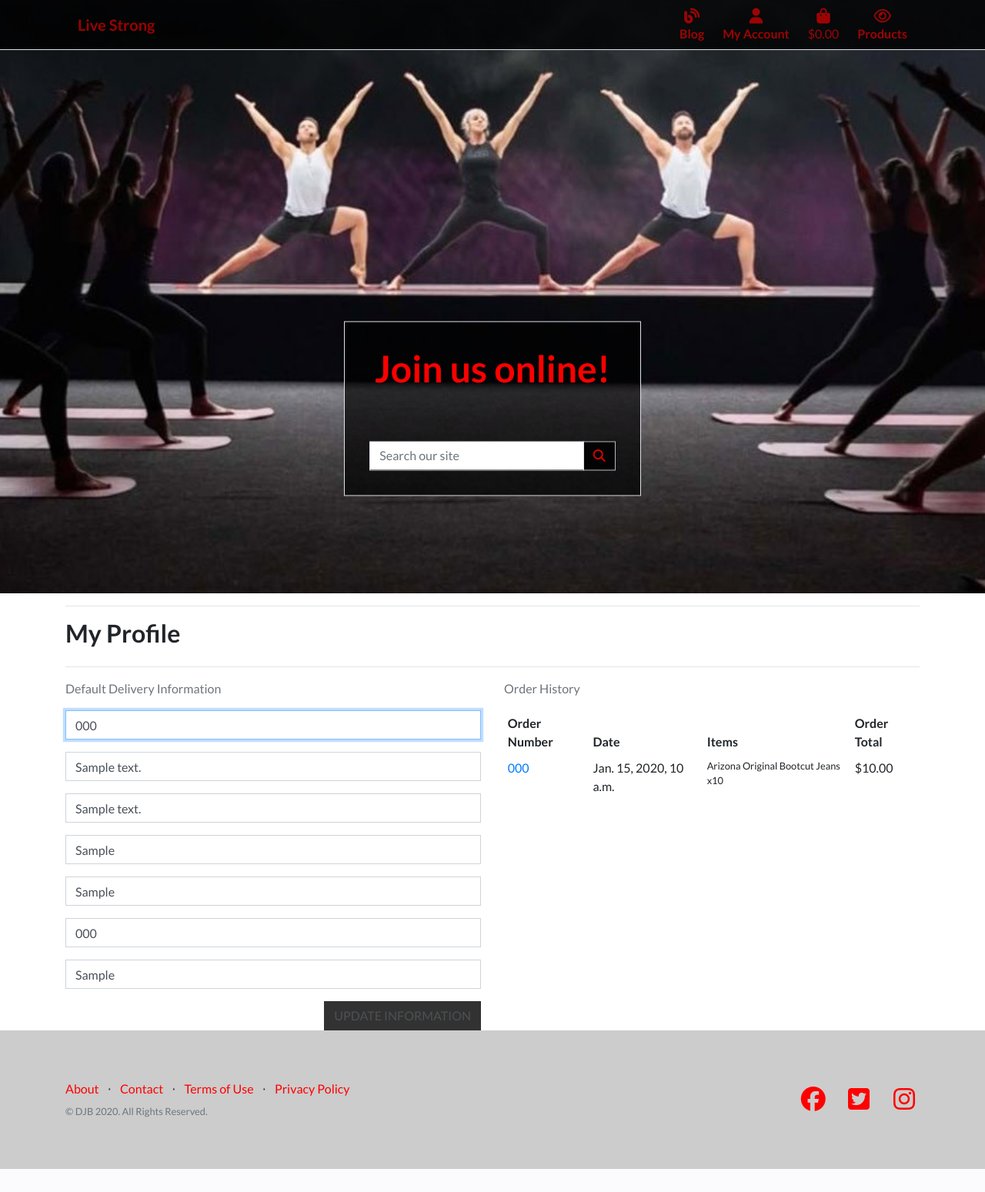
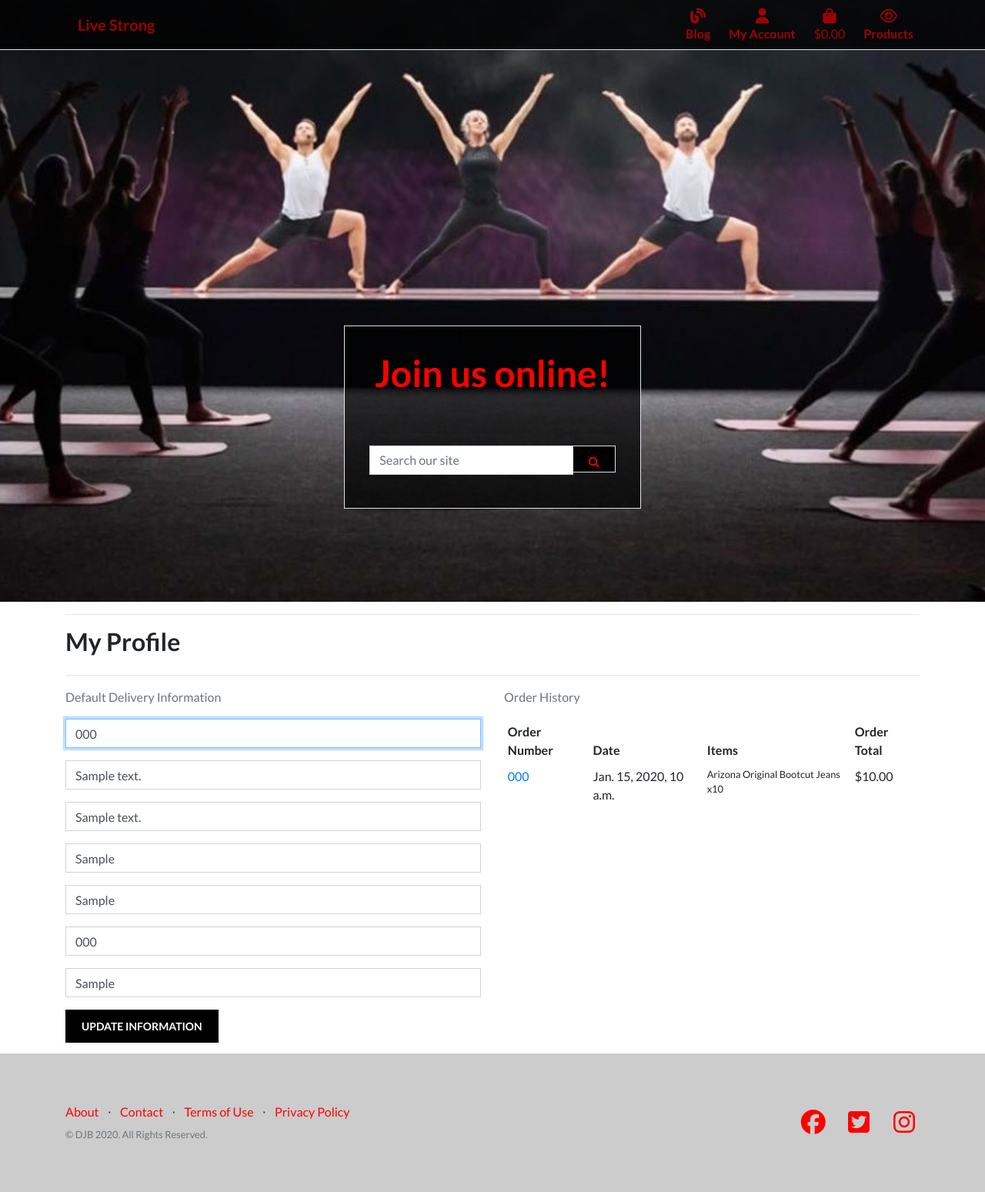
Before and after one commit to davidjbuchanan/MS4-LiveStrong, a Django app: page /profile/ in a window 1280 px wide. Shown: the whole page at 77% size. Before the commit the page ends 1519 px from the top, so only its background shows below. Run offline with Django 3.2, Linux system fonts and the light colour scheme; a user stored in the database is signed in; data comes from the database, SQL or seed files in the repository; tables that the repository leaves empty hold one stand-in row (values such as "Sample post"); some libraries are stand-ins or nearby versions.

Commit message:
Added style and JS to buttons

```diff
--- a/blog/templates/blog/detail.html
+++ b/blog/templates/blog/detail.html
@@ -35,10 +35,14 @@
                     <form method="post">
                         {{ comment_form.as_p }}
                         {% csrf_token %}
-                        <p><input type="submit" value="Add comment"></p>
+                        <p id="add_comm"><input type="submit" value="Add comment"></p>
                     </form>
                 {% endif %}
             </div>
         </div>
     </div>
 {% endblock %}
+{% block  postloadjs %}
+    {{ block.super }}
+    <script type="text/javascript" src="{% static 'blog/js/blog.js' %}"></script>
+{% endblock %}
--- a/blog/templates/blog/list.html
+++ b/blog/templates/blog/list.html
@@ -7,7 +7,7 @@
     <div class="container-fluid">
         <div class="row">
             <div class="col-12 col-lg-9">
-                <h1 class="blog">Live Strong Blog</h1>
+                <h1 class="blog_header">Live Strong Blog</h1>
                 {% for post in posts %}
                     <h2>
                         <a href="{{ post.get_absolute_url }}">
@@ -18,6 +18,7 @@
                         Published {{ post.publish }} by {{ post.author }}
                     </p>
                     {{ post.body|truncatewords:30|linebreaks }}
+                    <hr class="blog_list_body">
                 {% endfor %}
             </div>
             <div class="d-none d-lg-block col-lg-3">
--- a/products/templates/products/edit_product.html
+++ b/products/templates/products/edit_product.html
@@ -26,7 +26,7 @@
                     {% csrf_token %}
                     {{ form | crispy }}
                     <div class="text-right">
-                        <a class="btn btn-outline-black rounded-0" href="{% url 'products' %}">Cancel</a>
+                        <a class="btn btn-black rounded-0" href="{% url 'products' %}">Cancel</a>
                         <button class="btn btn-black rounded-0" type="submit">Update Product</button>
                     </div>
                 </form>
@@ -34,3 +34,7 @@
         </div>
     </div>
 {% endblock %}
+{% block  postloadjs %}
+    {{ block.super }}
+    <script type="text/javascript" src="{% static 'products/js/products.js' %}"></script>
+{% endblock %}
--- a/products/templates/products/product_detail.html
+++ b/products/templates/products/product_detail.html
@@ -63,3 +63,7 @@
         </div>
     </div>
 {% endblock %}
+{% block  postloadjs %}
+    {{ block.super }}
+    <script type="text/javascript" src="{% static 'products/js/products.js' %}"></script>
+{% endblock %}
--- /dev/null
+++ b/profiles/static/profiles/js/profile.js
@@ -0,0 +1,10 @@
+$(document).ready(function() {
+    $(".btn-black").mouseenter(function() {
+        this.style.setProperty("border", "thin solid red");
+        this.style.setProperty("color", "red");
+    });
+    $(".btn-black").mouseleave(function() {
+        this.style.setProperty( "border", "thin solid transparent");
+        this.style.setProperty("color", "white");
+    });
+});
--- a/profiles/templates/profiles/profile.html
+++ b/profiles/templates/profiles/profile.html
@@ -2,19 +2,10 @@
 {% load static %}
 
 {% block extra_css %}
-    <link rel="stylesheet" href="{% static 'profiles/css/profile.css' %}">
-{% endblock %}
-
-{% block page_header %}
-    <div class="container header-container">
-        <div class="row">
-            <div class="col"></div>
-        </div>
-    </div>
+    <!--<link rel="stylesheet" href="{% static 'profiles/css/profile.css' %}">-->
 {% endblock %}
 
 {% block content %}
-    <!-- <div class="overlay"></div> -->
     <div class="container">
         <div class="row">
             <div class="col">
@@ -23,14 +14,13 @@
                 <hr>
             </div>
         </div>
-        {{ profile }}
         <div class="row">
             <div class="col-12 col-lg-6">
                 <p class="text-muted">Default Delivery Information</p>
                 <form class="mt-3" action="{% url 'profile' %}" method="POST" id="profile-update-form">
                     {% csrf_token %}
                     {{ form|crispy }}
-                    <button class="btn btn-black rounded-0 text-uppercase float-right">Update Information</button>
+                    <button class="btn btn-black rounded-0 text-uppercase">Update Information</button>
                 </form>
             </div>
             <div class="col-12 col-lg-6">
@@ -74,3 +64,7 @@
         </div>
     </div>
 {% endblock %}
+{% block  postloadjs %}
+    {{ block.super }}
+    <script type="text/javascript" src="{% static 'profiles/js/profile.js' %}"></script>
+{% endblock %}
--- a/static/css/base.css
+++ b/static/css/base.css
@@ -138,17 +138,27 @@ header.masthead h1 {
     color: #ff0000;
 }
 
-.btn-black {
+/*.btn-black {
     background-color: black;
     opacity: 0.8;
     border-color: black;
+}*/
+.btn-black {
+    font-weight:bold;
+    background: black;
+    opacity: 1;
+    color: white;
+    border: thin solid transparent;
+    padding:10px 20px;
+    font-size:14px;
+    margin-bottom: 14px;
 }
 
-.btn-black:hover {
+/*.btn-black:hover {
     background-color: black;
     opacity: 1;
     border-color: black;
-}
+}*/
 
 
 
--- /dev/null
+++ b/static/js/nav.js
@@ -0,0 +1,101 @@
+$(document).ready(function() {
+    $(".navbar").mouseenter(function() {
+        this.style.setProperty( "border-bottom", "thin solid red", "important");
+    });
+    $(".navbar").mouseleave(function() {
+        this.style.setProperty( "border-bottom", "thin solid white", "important");
+    });
+
+    $(".jumbotron").mouseenter(function() {
+        this.style.setProperty( "border", "thin solid red", "important");
+    });
+    $(".jumbotron").mouseleave(function() {
+        this.style.setProperty( "border", "thin solid white", "important");
+    });
+    $("#alpha").mouseenter(function() {
+        $("#alpha").css("opacity", "1").css("background-color", "rgba(0,0,0,1)").css("border", "thin solid red");
+        $("#one").css("background-color", "rgba(0,0,0,0.3)");
+        $("#two").css("background-color", "rgba(0,0,0,0.3)");
+        $("#three").css("background-color", "rgba(0,0,0,0.3)");
+        $("#four").css("background-color", "rgba(0,0,0,0.3)");
+    });
+    $("#alpha").mouseleave(function() {
+        $("#alpha").css("opacity", "0.6").css("background-color", "transparent").css("border", "thin solid transparent");
+        $("#one").css("background-color", "transparent");
+        $("#two").css("background-color", "transparent");
+        $("#three").css("background-color", "transparent");
+        $("#four").css("background-color", "transparent");
+    });
+    $("#one").mouseenter(function() {
+        $("#blog-options_1").css("opacity", "1");
+        $("#blog-options_2").css("opacity", "1");
+        $("#one").css("background-color", "rgba(0,0,0,1)").css("border", "thin solid red");
+        $("#alpha").css("background-color", "rgba(0,0,0,0.3)");
+        $("#two").css("background-color", "rgba(0,0,0,0.3)");
+        $("#three").css("background-color", "rgba(0,0,0,0.3)");
+        $("#four").css("background-color", "rgba(0,0,0,0.3)");
+    });
+    $("#one").mouseleave(function() {
+        $("#blog-options_1").css("opacity", "0.6");
+        $("#blog-options_2").css("opacity", "0.6");
+        $("#one").css("background-color", "transparent").css("border", "thin solid transparent");
+        $("#alpha").css("background-color", "transparent");
+        $("#two").css("background-color", "transparent");
+        $("#three").css("background-color", "transparent");
+        $("#four").css("background-color", "transparent");
+    });
+    $("#two").mouseenter(function() {
+        $("#user-options_1").css("opacity", "1");
+        $("#user-options_2").css("opacity", "1");
+        $("#two").css("background-color", "rgba(0,0,0,1)").css("border", "thin solid red");
+        $("#alpha").css("background-color", "rgba(0,0,0,0.3)");
+        $("#one").css("background-color", "rgba(0,0,0,0.3)");
+        $("#three").css("background-color", "rgba(0,0,0,0.3)");
+        $("#four").css("background-color", "rgba(0,0,0,0.3)");
+    });
+    $("#two").mouseleave(function() {
+        $("#user-options_1").css("opacity", "0.6");
+        $("#user-options_2").css("opacity", "0.6");
+        $("#two").css("background-color", "transparent").css("border", "thin solid transparent");
+        $("#alpha").css("background-color", "transparent");
+        $("#one").css("background-color", "transparent");
+        $("#three").css("background-color", "transparent");
+        $("#four").css("background-color", "transparent");
+    });
+    $("#three").mouseenter(function() {
+        $("#three_1").css("opacity", "1");
+        $("#three_2").css("opacity", "1");
+        $("#three").css("background-color", "rgba(0,0,0,1)").css("border", "thin solid red");
+        $("#alpha").css("background-color", "rgba(0,0,0,0.3)");
+        $("#one").css("background-color", "rgba(0,0,0,0.3)");
+        $("#two").css("background-color", "rgba(0,0,0,0.3)");
+        $("#four").css("background-color", "rgba(0,0,0,0.3)");
+    });
+    $("#three").mouseleave(function() {
+        $("#three_1").css("opacity", "0.6");
+        $("#three_2").css("opacity", "0.6");
+        $("#three").css("background-color", "transparent").css("border", "thin solid transparent");
+        $("#alpha").css("background-color", "transparent");
+        $("#one").css("background-color", "transparent");
+        $("#two").css("background-color", "transparent");
+        $("#four").css("background-color", "transparent");
+    });
+    $("#four").mouseenter(function() {
+        $("#product-options_1").css("opacity", "1");
+        $("#product-options_2").css("opacity", "1");
+        $("#four").css("background-color", "rgba(0,0,0,1)").css("border", "thin solid red");
+        $("#alpha").css("background-color", "rgba(0,0,0,0.3)");
+        $("#one").css("background-color", "rgba(0,0,0,0.3)");
+        $("#two").css("background-color", "rgba(0,0,0,0.3)");
+        $("#three").css("background-color", "rgba(0,0,0,0.3)");
+    });
+    $("#four").mouseleave(function() {
+        $("#product-options_1").css("opacity", "0.6");
+        $("#product-options_2").css("opacity", "0.6");
+        $("#four").css("background-color", "transparent").css("border", "thin solid transparent");
+        $("#alpha").css("background-color", "transparent");
+        $("#one").css("background-color", "transparent");
+        $("#two").css("background-color", "transparent");
+        $("#three").css("background-color", "transparent");
+    });
+});
--- /dev/null
+++ b/static/js/toasts.js
@@ -0,0 +1,2 @@
+$('.toast').toast({delay: 6000});
+                $('.toast').toast('show');
--- a/templates/base.html
+++ b/templates/base.html
@@ -118,7 +118,7 @@
                                 sort by category asc</a>
                             </div>
                         </li>
-                        <script>
+                        <!--<script>
                             $(document).ready(function() {
                                 $(".navbar").mouseenter(function() {
                                     this.style.setProperty( "border-bottom", "thin solid red", "important");
@@ -220,7 +220,7 @@
                                     $("#three").css("background-color", "transparent");
                                 });
                             });
-                        </script>
+                        </script>-->
                     </ul>
                 </div>
             </div>
@@ -335,10 +335,8 @@
         </footer>
 
         {% block postloadjs %}
-            <script type="text/javascript">
-                $('.toast').toast({delay: 6000});
-                $('.toast').toast('show');
-            </script>
+            <script type="text/javascript" src="{% static 'js/toasts.js' %}"></script>
+            <script type="text/javascript" src="{% static 'js/nav.js' %}"></script>
         {% endblock %}
     </body>
 </html>
```
Also changed, not shown: blog/static/blog/css/blog.css (+10 -3 lines), blog/static/blog/js/blog.js (added, +10 -0 lines), products/static/products/js/products.js (added, +10 -0 lines), products/templates/products/add_product.html (+7 -8 lines), profiles/static/profiles/css/profile.css (deleted).
